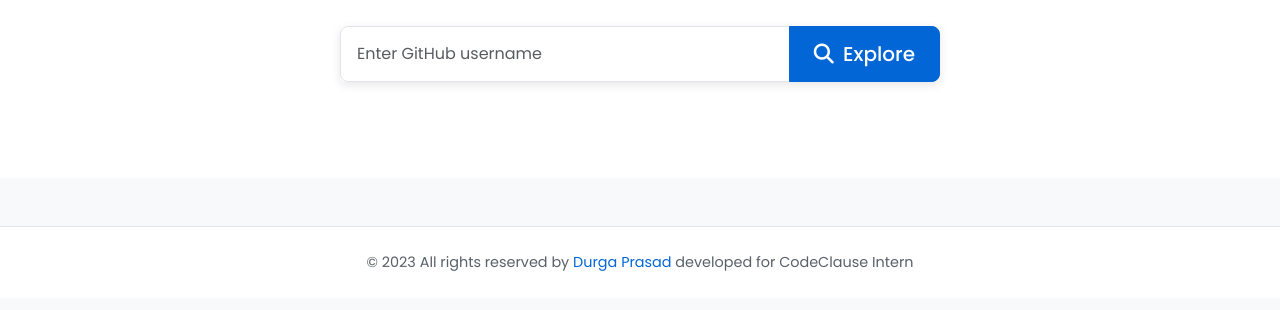
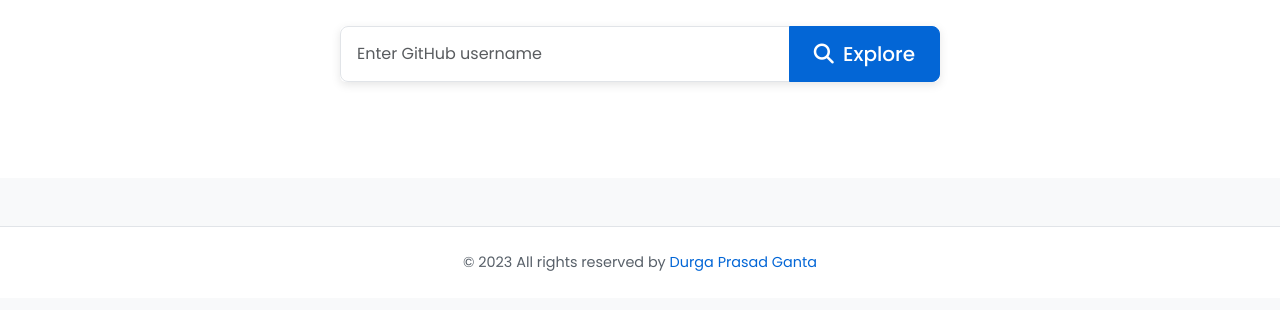
Before and after one commit to 20a31a05a6/GH-Explorer, a plain HTML site: page index.html in a window 1280 px wide. Shown: the part 170-480 px from the top of the page. Drawn offline with nearby package versions, Linux system fonts and the light colour scheme.

Commit message:
Update index.html

```diff
--- a/index.html
+++ b/index.html
@@ -345,7 +345,7 @@
             <div class="row">
                 <div class="col-md-12 text-center">
                     <p class="copyright_text">
-                        © 2023 All rights reserved by <a href="https://www.linkedin.com/in/dpprasad/">Durga Prasad</a> developed for CodeClause Intern
+                        © 2023 All rights reserved by <a href="https://www.linkedin.com/in/dpprasad/">Durga Prasad Ganta</a>
                     </p>
                 </div>
             </div>
```
